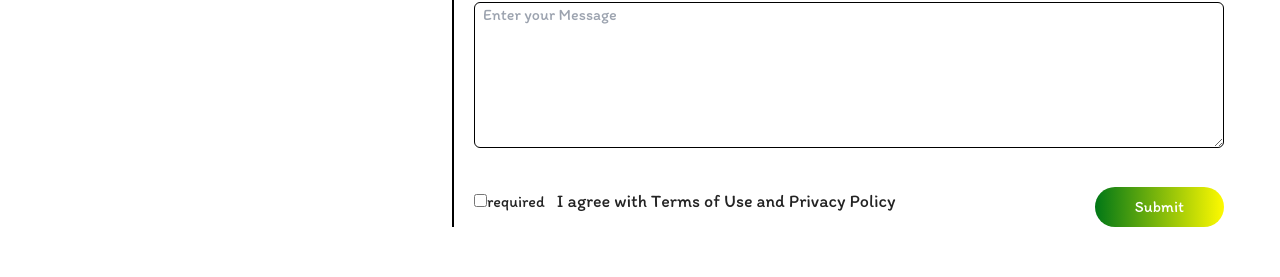
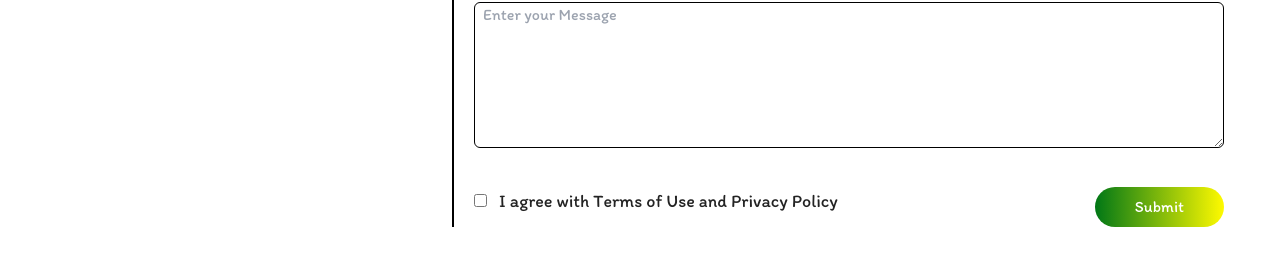
Before and after one commit to cycodedconcept/marvellouskids-ui, a Next.js app: page /area-of-care in a window 1280 px wide. Shown: the part 3005-3282 px from the top of the page. Built offline with nearby package versions, Linux system fonts and the light colour scheme.

Commit message:
Fix checkbox label alignment in Contact Us form

```diff
--- a/ui/ContactUsForm.tsx
+++ b/ui/ContactUsForm.tsx
@@ -100,7 +100,7 @@ const ContactUsForm = () => {
 			<div className="flex sm:flex-row flex-col sm:items-center justify-between space-y-3">
 				<div>
 					<input type="checkbox" id="terms" className="accent-primary" />
-					required
+
 					<label htmlFor="terms" className="text-lg ml-3">
 						I agree with Terms of Use and Privacy Policy
 					</label>
```
